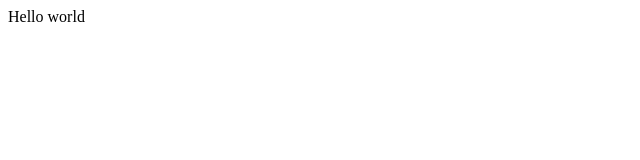
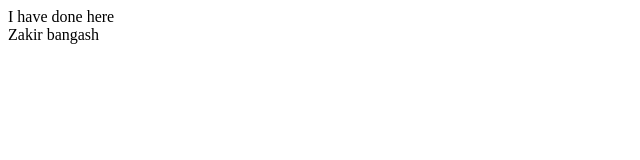
Before and after one commit to ZakirBangash/Bootcamp-2020, a plain HTML site: page index.html in a window 1280 px wide. Shown: the whole page, without its empty margins (0-640 px from the left). Drawn offline with Linux system fonts and the light colour scheme.

Commit message:
added index.html
2nd updation

```diff
--- a/index.html
+++ b/index.html
@@ -6,6 +6,6 @@
     <title>Document</title>
 </head>
 <body>
-    <div>Hello world</div>
+    <div>I have done here <br>Zakir bangash</div>
 </body>
 </html>
```
